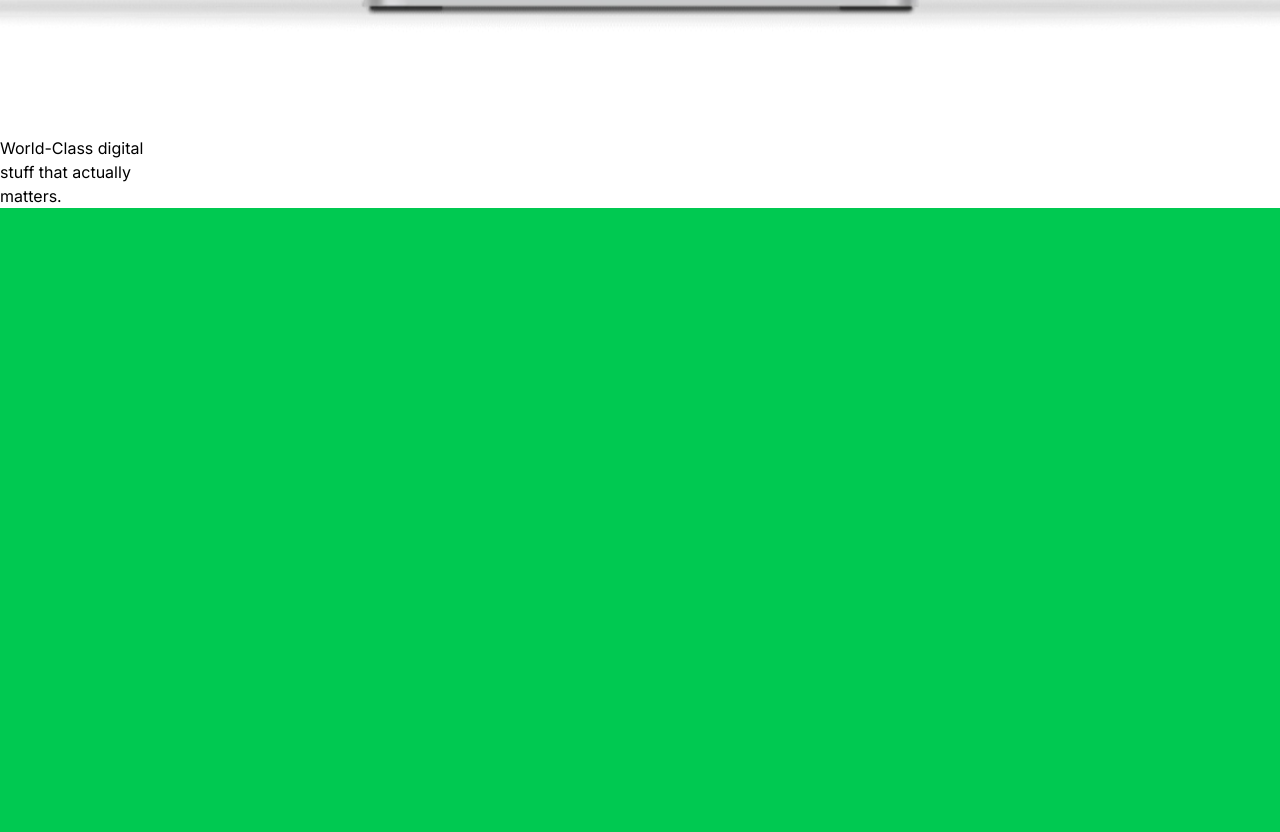
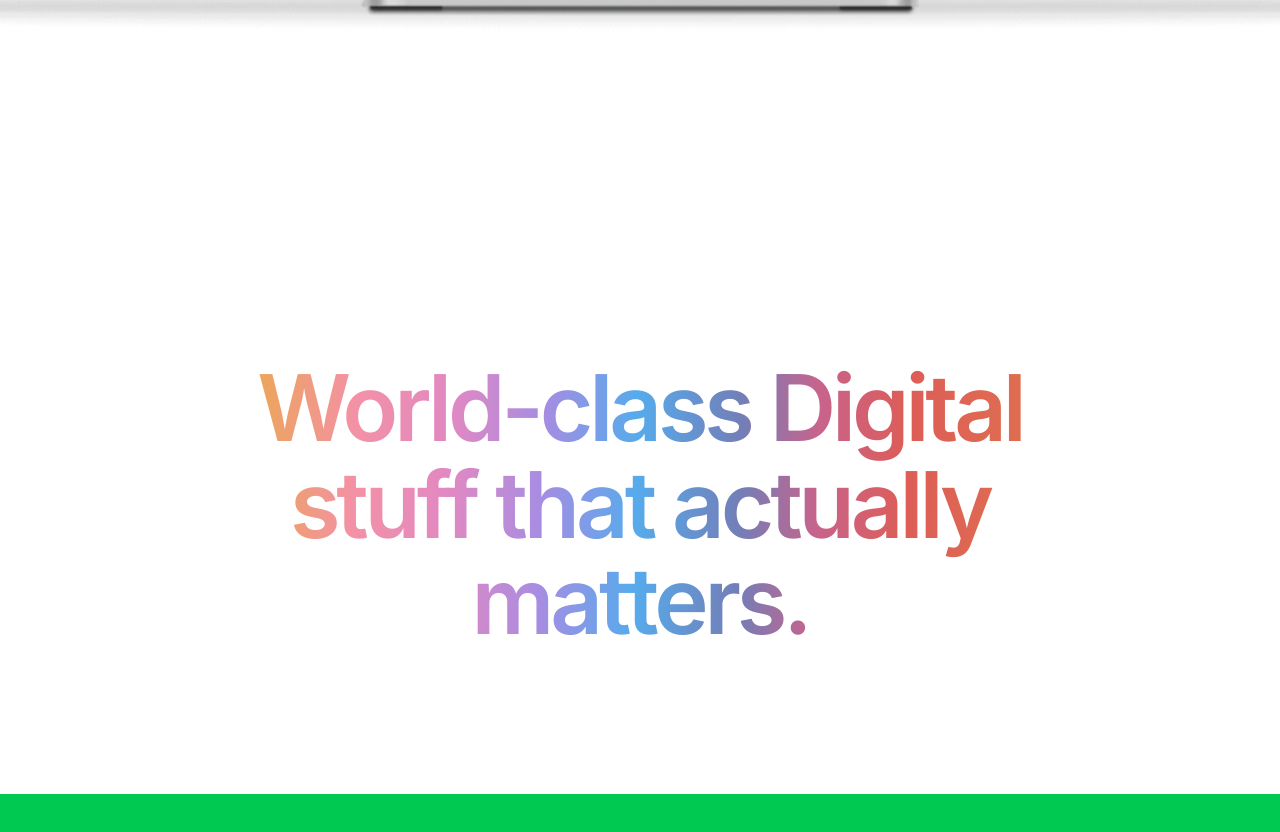
Before and after one commit to nschandunu/nsconline, a Next.js app: page / in a window 1280 px wide. Shown: the part 1480-2312 px from the top of the page. Built offline with nearby package versions, Linux system fonts and the light colour scheme; a web font is replaced by a local one.

Commit message:
feat: statement + text gradient

```diff
--- a/src/components/statement.tsx
+++ b/src/components/statement.tsx
@@ -1,13 +1,45 @@
-import React from 'react'
+import React from 'react';
 
 export const Statement = () => {
   return (
-    <div>
-      World-Class digital<br />
-      stuff that actually<br />
-      matters.
-    </div>
-  )
-}
+    <>
+      <style>
+        {`
+          @keyframes intro-gradient {
+            0% {
+              background-position: 0% 50%;
+            }
+            50% {
+              background-position: 100% 50%;
+            }
+            100% {
+              background-position: 0% 50%;
+            }
+          }
+        `}
+      </style>
+      <div className="flex items-center justify-center font-sans mt-56 mb-36">
+        <h1
+          className="
+            text-center
+            font-semibold
+            text-[92px]
+            leading-[1.05]
+            tracking-[-0.045em]
+            text-transparent
+            bg-clip-text
+            bg-[200%_200%]
+            bg-[linear-gradient(91.36deg,#eca658,#f391a6_13.02%,#e188c3_25.52%,#a58de3_37.5%,#56abec_49.48%,#737eb7_63.02%,#c8638c_72.92%,#dd5d57_84.38%,#df6c51_97.92%)]
+            animate-[intro-gradient_10s_ease_infinite]
+          "
+        >
+          World-class Digital<br />
+          stuff that actually<br />
+          matters.
+        </h1>
+      </div>
+    </>
+  );
+};
 
-export default Statement
+export default Statement;
```
